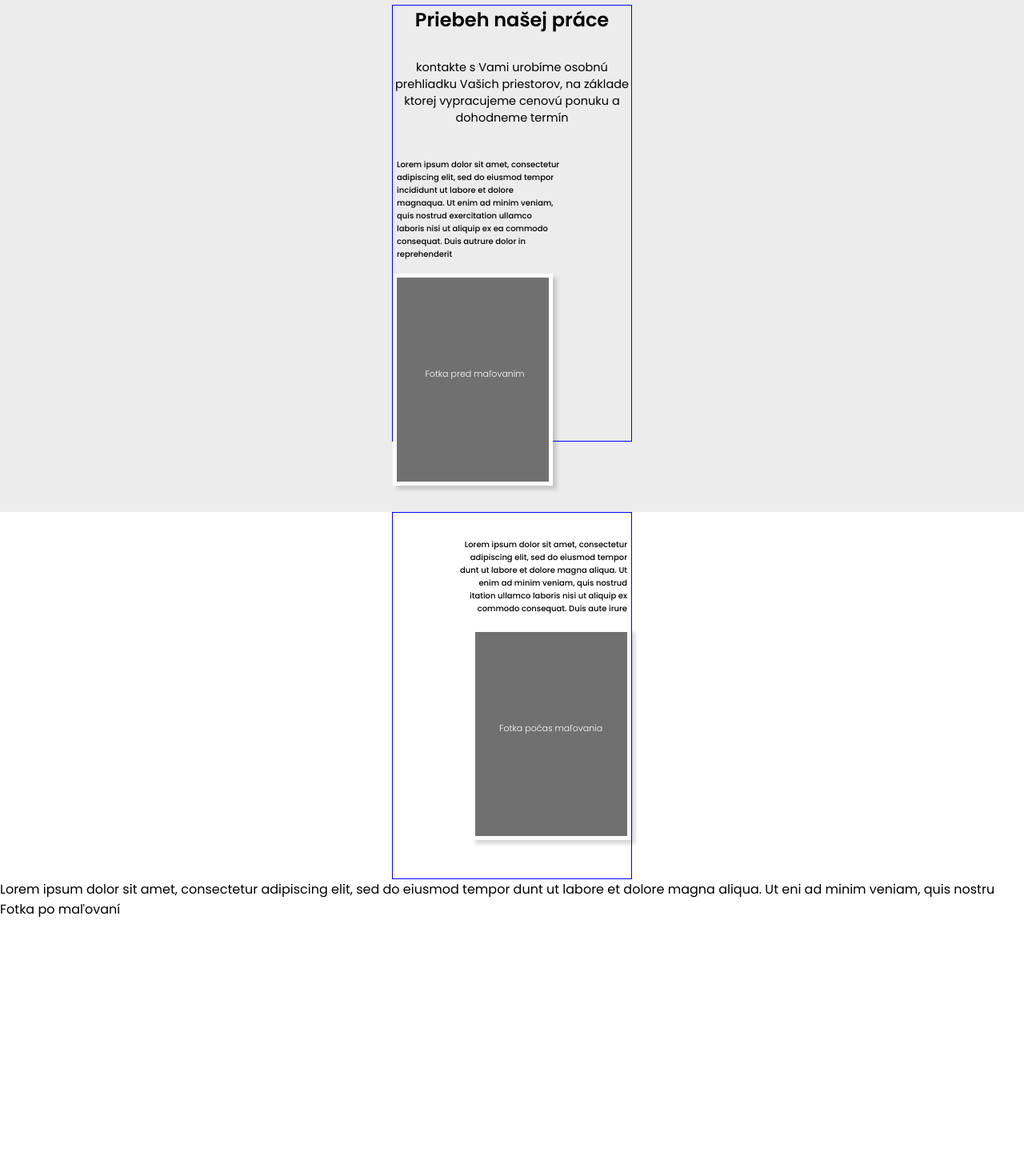
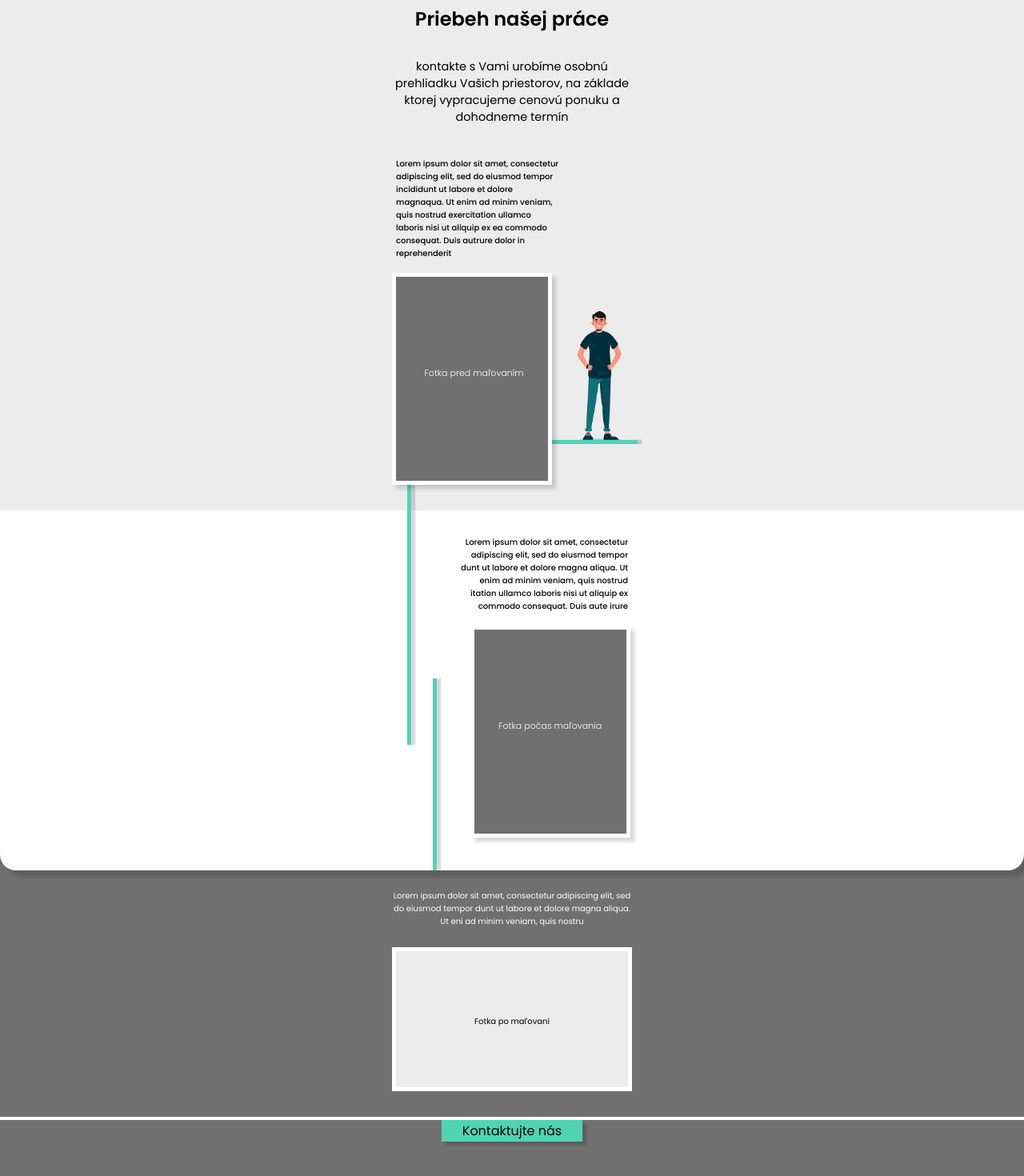
Before and after one commit to MatthewChevy/Synmal, a Vue app: page /about in a window 1280 px wide. Shown: the part 1584-3054 px from the top of the page at 80% size. Before the commit the page ends 2733 px from the top, so only its background shows below. Built offline with nearby package versions, Linux system fonts and the light colour scheme.

Commit message:
last section, ftr, decoration lines, position fix

```diff
--- a/src/views/About.vue
+++ b/src/views/About.vue
@@ -111,6 +111,16 @@
                             <p>Fotka pred maľovaním</p>
                         </div>
                         </article>
+                        <div class="thrid-section-cartoon-person">
+                            <div class="thrid-section-cartoon-person-align">
+                                <img src="../assets/img/person.png" alt="Cartoon person">
+                            </div>
+                        </div>
+                        <div class="decoration-line-handler">
+                            <div class="article-left-side-decoration-line-hr"></div>
+                            <div class="article-left-side-decoration-line-vr"></div>
+                            <div class="article-bottom-decoration-line-vr"></div>
+                        </div>
                     </div>
                 </div>
                 <article class="article-right-side">
@@ -132,8 +142,8 @@
                         </div>
                     </div>
                 </article>
-
-                <article class="article-bottom-center">
+                <article class="article-bottom">
+                    <div class="article-bottom-center">
                         <p>
                             Lorem ipsum dolor sit amet, consectetur adipiscing elit, sed do
                             eiusmod tempor dunt ut labore et dolore magna aliqua. Ut eni
@@ -142,17 +152,17 @@
                         <div class="image-after-paint">
                             <p>Fotka po maľovaní</p>
                         </div>
+                    </div>
                 </article>
-
             </section>
-
-
-            <!-- <footer>
-                <div tabindex="1" @click="$router.push({ path: '/contact' })">
+    </main>
+    <footer class="footer">
+        <div class="footer-center">
+            <div class="contact-link-button-wrapper" tabindex="1" @click="$router.push({ path: '/contact' })">
                 <p class="contact-link-button">Kontaktujte nás</p>
             </div>
-            </footer> -->
-    </main>
+        </div>
+    </footer>
 </template>
 
 <style lang="scss" scoped>
@@ -260,8 +270,7 @@ header {
     position: absolute;
     width: 9.375rem;
     height: 9.375rem;
-    // left: 85%;
-    left: 38%;
+    left: 85%;
     bottom: -2.2em;
     transform: rotate3d(1, 1, 0, 180deg);
     img {
@@ -365,15 +374,14 @@ header {
     height: 27.813rem;
     bottom: 6.9rem;
     background-color: $primary-dark;
-    border-radius: 15px;
     box-shadow: 8px 8px 5px rgba( $darkest, 16%);
 }
 
 .decoration-rectangle-three-quarters{
     position: absolute;
     width: 76%;
-    height: 6.25rem;
-    top: 7rem;
+    height: 7rem;
+    top: 6.6rem;
     z-index: 2;
     background-color: $primary;
     border-radius: 0 5px 5px 0 ;
@@ -398,7 +406,7 @@ header {
 .first-paragraf-holder{
     position: relative;
     max-width: 13.063rem;
-    top: 2.3rem;
+    top: 2.05rem;
     z-index: 2;
 
     p{
@@ -424,11 +432,11 @@ header {
 }
 
 .decorative-line{
-        position: absolute;
+        position: relative;
         width: 0.313rem;
-        height: 27.813rem;
-        top: 0;
-        left: 1.5rem;
+        height: 23rem;
+        top: -11.45rem;
+        left: 0;
         z-index: 0;
         background-color: $fancy;
         box-shadow: 5px 0px 2px rgba($darkest, 16%);
@@ -436,7 +444,7 @@ header {
 
 .decoration-rectangle-full-size{
         position: absolute;
-        width: 100vw;
+        width: 100%;
         height: 7.188rem;
         bottom: 5rem;
         z-index: 2;
@@ -466,9 +474,8 @@ header {
 }
 
 .thrid-section-center{
-    width: 300px;
+    width: 18.75rem;
     margin: 0 auto;
-    border: 1px solid blue;
 }
 
 .article-top-center{
@@ -479,9 +486,7 @@ header {
             weight: 600;
         }
     }
-
     p{
-
         padding-top: 2rem;
         font:{
             size: 14.5px;
@@ -491,11 +496,9 @@ header {
 }
 
 .article-left-side{
-
         position: relative;
-        width: 265px;
+        width: 16.563rem;
         top: 2.5rem;
-
         p{
             padding-left: 5px;
             max-width: 79%;
@@ -504,16 +507,15 @@ header {
                weight: 500;
             }
         }
-
         .image-before-paint{
                 position: relative;
-                width: 200px;
-                height: 265px;
+                width: 12.5rem;
+                height: 16.563rem;
                 top: 1rem;
+                z-index: 3;
                 border: 5px solid $primary-light;
                 background-color: $primary-semi-dark;
                 box-shadow: 5px 5px 5px rgba($darkest, 16%);
-
             p{
                 min-width: 100%;
                 padding-top: 7rem;
@@ -527,11 +529,67 @@ header {
         }
 }
 
-//------------------------------------------
+.thrid-section-cartoon-person{
+    position: relative;
+}
+
+.thrid-section-cartoon-person-align{
+    position: absolute;
+    width: 13.438rem;
+    height: 13.438rem;
+    top: -11.7rem;
+    left: 9.5rem;
+
+    img{
+        width: 100%;
+    }
+}
+
+.decoration-line-handler{
+    position: relative;
+}
+
+.article-left-side-decoration-line-hr{
+    position: absolute;
+    width: 18.013rem;
+    height: 0.313rem;
+    top: 0rem;
+    left: 1.2rem;
+    z-index: 2;
+    background-color: $fancy;
+    box-shadow: 5px 0px 1px rgba($darkest, 16%);
+}
+
+.article-left-side-decoration-line-vr{
+    position: absolute;
+    width: 0.313rem;
+    height: 23.813rem;
+    top: 0rem;
+    left: 1.2rem;
+    z-index: 2;
+    background-color: $fancy;
+    box-shadow: 5px 0px 2px rgba($darkest, 16%);
+}
+
+.article-bottom-decoration-line-vr{
+    position: absolute;
+    width: 0.313rem;
+    height: 15rem;
+    top: 18.6rem;
+    left: 3.2rem;
+    z-index: 2;
+    background-color: $fancy;
+    box-shadow: 5px 0px 2px rgba($darkest, 16%);
+}
 
 .article-right-side{
+    position: relative;
+    height: 28.1rem;
     margin-top: 5.5rem;
+    z-index: 1;
     background-color: $primary-light;
+    border-radius: 0 0 20px 20px;
+    box-shadow: 8px 8px 5px rgba($darkest, 16%);
 }
 
 .article-right-side-paragraph-handler{
@@ -550,14 +608,14 @@ header {
 }
 
 .image-painting-handler{
-    padding-left: 6.1rem;
     margin-top: 1rem;
     margin-bottom: 3rem;
+    padding-left: 6.1rem;
 }
 
 .image-painting{
-    width: 200px;
-    height: 265px;
+    width: 12.5rem;
+    height: 16.563rem;
     border: 5px solid $primary-light;
     background-color: $primary-semi-dark;
     box-shadow: 5px 5px 5px rgba($darkest, 16%);
@@ -574,28 +632,71 @@ header {
     }
 }
 
-//-------------------------------------------------
+.article-bottom{
+    position: relative;
+    width: 100%;
+    top: -1.5rem;
+    padding-top: 1.5rem;
+    padding-bottom: 2rem;
+    background-color: $primary-semi-dark;
+    p{
+        text-align: center;
+        padding-top: 1.5rem;
+        font:{
+            size: 10px;
+            weight: 400;
+        };
+        color: $primary-light;
+    }
 
 .article-bottom-center{
-    position: relative;
-    p{
-
+    max-width: 300px;
+    margin: 0 auto;
 }
 
     .image-after-paint{
-
+            width: 300px;
+            height: 180px;
+            background-color: #ECECEC;
+            border: 5px solid white;
+            margin-top: 1.5rem;
         p{
-
+            color: $darkest;
+            padding-top: 5rem;
         }
     }
 }
 
-footer{
-    div{
-        p{
+.footer{
+    position: relative;
+    width: 100%;
+    height: 5rem;
+    bottom: -49rem;
+    z-index: 10;
+    background-color: $primary-semi-dark;
+}
 
+.footer-center{
+    max-width: 18.75rem;
+    margin: 0 auto;
 }
+
+.contact-link-button-wrapper{
+    width: 11rem;
+    margin: 0 auto;
+    text-align: center;
 }
+
+.contact-link-button{
+    background-color: $fancy;
+    padding: 1px 0px;
+    box-shadow: 5px 5px 3px rgba($darkest, 16%);
+    cursor: pointer;
+}
+
+.contact-link-button:focus{
+    background-color: $primary-light;
+    transition: .25s;
 
 }
 
--- a/src/views/Home.vue
+++ b/src/views/Home.vue
@@ -694,7 +694,7 @@ footer {
 }
 
 .contact-link-button {
-    max-width: 10rem;
+    max-width: 11rem;
     margin: 0 auto;
     padding: 0.15rem 0;
     text-align: center;
```
Lines whose indentation alone changed are shown as unchanged.
